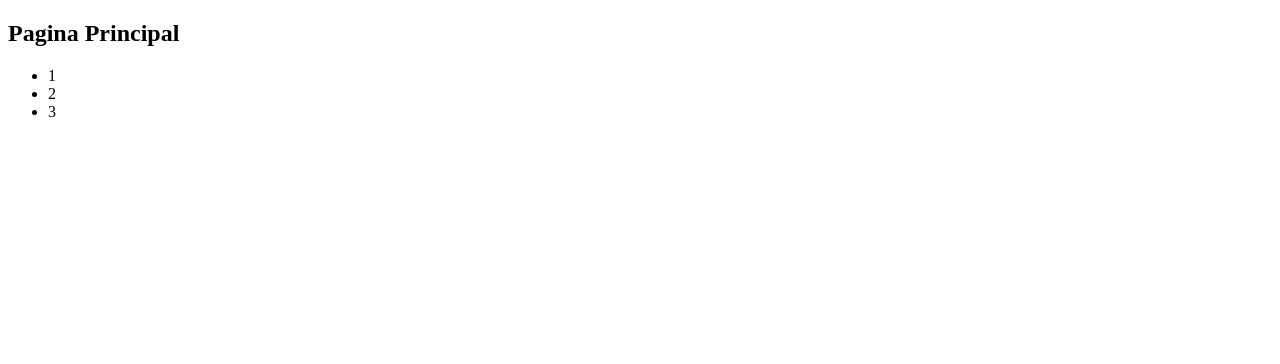
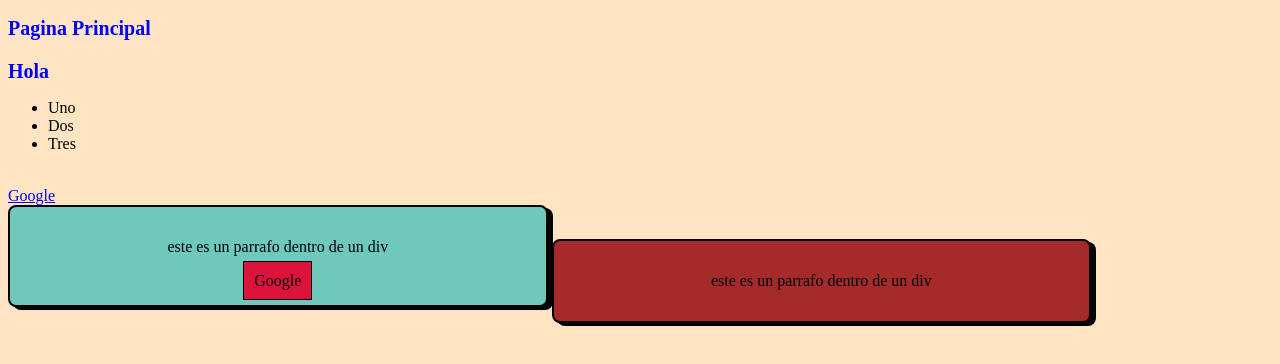
Before and after one commit to iveth1/ejercicio2-PW, a plain HTML site: page index.html in a window 1280 px wide. Drawn offline with Linux system fonts and the light colour scheme.

Commit message:
add css changes

```diff
--- /dev/null
+++ b/css/base.css
@@ -0,0 +1,4 @@
+h2 {
+	color: blue;
+	font-size: 20px;
+}
--- /dev/null
+++ b/css/index.css
@@ -0,0 +1,40 @@
+body{
+	background-color: bisque;
+}
+
+h2 {
+	color: blue;
+	font-size: 20px;
+}
+
+div a{
+	text-decoration: none;
+	color: black;
+	border:solid 1px;
+	padding: 10px;
+	background-color: crimson;
+}
+
+div a: hover{
+	background-color: rgb(60, 220, 20);
+	font-size: 12px;
+}
+
+#hola{
+	margin-top: 20px;
+}
+
+#segundo_div{
+	background-color: brown;
+}
+
+.contenedor_parrafos{
+	text-align: center;
+	display: inline-block;
+	width: 40%;
+	border:solid 2px;
+	background-color: #6ec8bc;
+	border-radius:8px;
+	padding: 15px;
+	box-shadow: 5px 3px;
+}
--- a/index.html
+++ b/index.html
@@ -3,15 +3,27 @@
 <head>
    <title>Prueba</title>
    <meta charset="utf-8">
+   <link rel="stylesheet" type="text/css" href="css/index.css" media="screen"/>
+   <link rel="stylesheet" type="text/css" href="css/base.css" media="screen"/>
 </head>
 <body>
   <h2>Pagina Principal</h2>
+  <h2 id="hola">Hola</h2>
   <ul>
-		<li>1</li>
-		<li>2</li>
-		<li>3</li>
+		<li>Uno</li>
+		<li>Dos</li>
+		<li>Tres</li>
+	</ul><br>
+	<a href="https:www.google.com">Google</a>
+	<br>
 
+	<div class="contenedor_parrafos">
+		<p>este es un parrafo dentro de un div</p>
+		<a href="https:www.google.com">Google</a>
+	</div>
 
-	</ul>
+	<div class="contenedor_parrafos" id="segundo_div">
+		<p>este es un parrafo dentro de un div</p>
+	</div>
 </body>
   </html>
```
